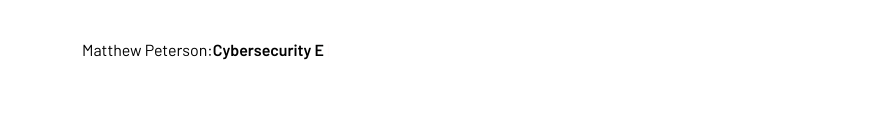
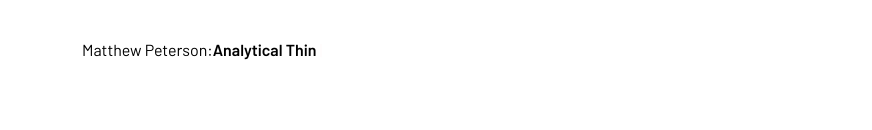
Before and after one commit to mttptrsn/portfolio, a Next.js app: page / in a window 1280 px wide. Shown: the part 426-556 px from the top of the page, without its empty margins (408-1280 px from the left). Built offline with nearby package versions, Linux system fonts and the light colour scheme.

Commit message:
small update

```diff
--- a/app/constants/index.ts
+++ b/app/constants/index.ts
@@ -13,7 +13,6 @@ export const socialMediaLnks = [
 
 export const heroWords = [
     "Value for Value Advocate",
-    "Cybersecurity Enthusiast",
     "Analytical Thinker & Problem Solver",
     "Friendly & Effective Communicator",
     "Entrepreneurial Mindset & Nice Guy",
```
